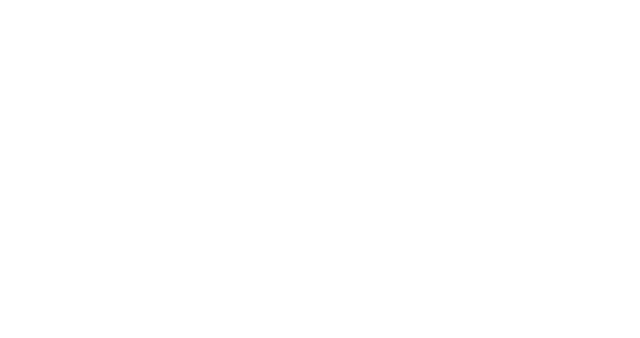
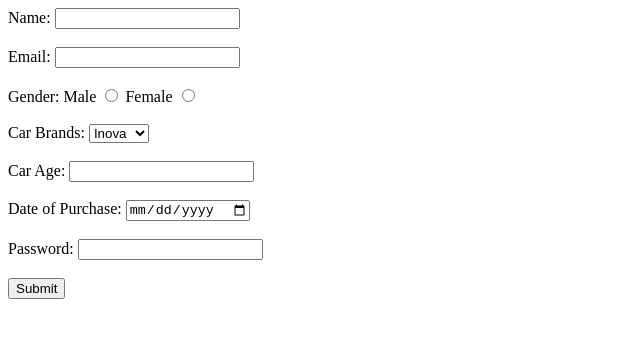
Before and after one commit to acciojob/car-insurance-form-Maninani93, a website: page main.html in a window 1280 px wide. Shown: the whole page, without its empty margins (0-640 px from the left). Drawn offline with Linux system fonts and the light colour scheme.

Commit message:
created a submission

```diff
--- a/main.html
+++ b/main.html
@@ -8,6 +8,32 @@
 
 <body>
 	<!-- the entire body must be written by student -->
+	<form action="#" method="post">
+		<label for="name">Name:</label>
+		<input type="text" id="name" required><br><br>
+		<label for="email">Email:</label>
+		<input type="email" id="email" required><br><br>
+		<label for="gender">Gender:</label>
+		<label for="gender">Male</label>
+		<input type="radio" name="gender" required>
+		<label for="gender">Female</label>
+		<input type="radio" name="gender" required><br><br>
+		<label for="cars">Car Brands:</label>
+		<select id="cars">
+			<option value="Inova">Inova</option>
+			<option value="Kia">Kia</option>
+			<option value="Skoda">Skoda</option>
+		</select><br><br>
+		<label for="carage">Car Age:</label>
+		<input type="number" id="carage" required><br><br>
+		<label for="dop">Date of Purchase:</label>
+		<input type="Date" id="dop" required><br><br>
+		<label for="password">Password:</label>
+		<input type="Password" id="password" required><br><br>
+		<button type="submit">Submit</button>
+
+
+	</form>
     <script type="text/javascript" src="./script.js">
 </script>
 
```
